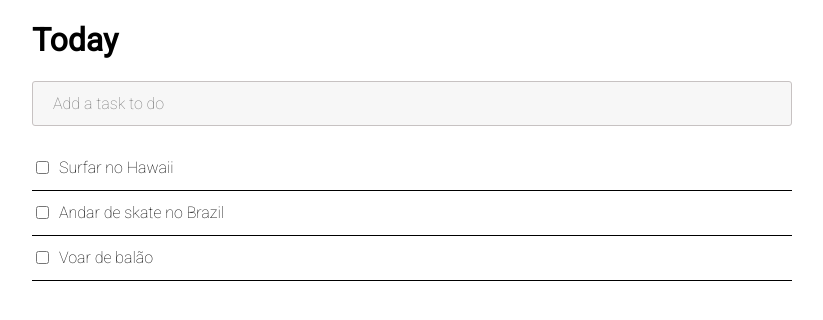
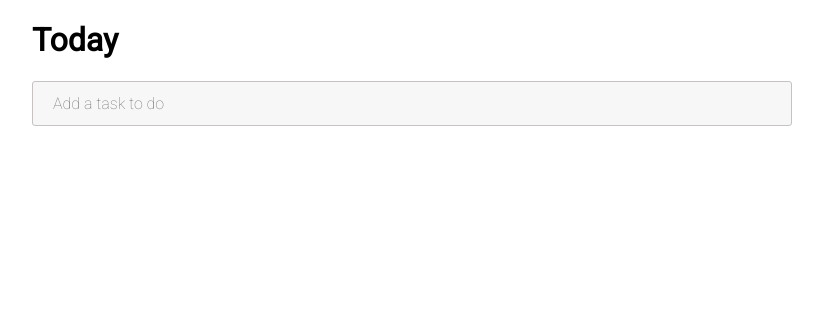
Before and after one commit to luan03/todo-list, a Next.js app: page / in a window 1280 px wide. Shown: the top 320 px of the page, without its empty margins (228-1051 px from the left). Built offline with nearby package versions, Linux system fonts and the light colour scheme.

Commit message:
Be able to check and uncheck a TODO (done/not done)

```diff
--- a/pages/index.tsx
+++ b/pages/index.tsx
@@ -6,28 +6,35 @@ import styles from '../styles/Home.module.css'
 const Home: NextPage = () => {
 
   const [todo, setTodo] = useState('')
+  const [updateTodo, setUpdateTodo] = useState(false);
+  const [list, setList] = useState([]);
 
-  const [list, setList] = useState([
-    { name: 'Surfar no Hawaii', id: 1 },
-    { name: 'Andar de skate no Brazil', id: 2 },
-    { name: 'Voar de balão', id: 3 },
-  ]);
-
-  const addTodo = (event: KeyboardEvent) => {
+  const addTodo = (event: any) => {
 
     if (event.key === 'Enter') {
       const time = new Date().getTime()
 
-      setList([...list, { name: todo, id: time }]);
+      setList([...list, { name: todo, id: time, done: false }]);
 
       setTodo('')
     }
-
   }
 
-  useEffect(() => {
-    console.log('list updated: ', list)
-  }, [list])
+  const toggleTodo = (element: any) => {
+    const id = parseInt(element.getAttribute('for').replace('item-', ''), 10)
+
+    const update = list.find((todo) => {
+      if (todo.id === id) {
+
+        !todo.done ? todo.done = true : todo.done = false;
+
+        return todo
+      }
+    })
+
+    setUpdateTodo(!updateTodo)
+    console.log(updateTodo)
+  }
 
 
   return (
@@ -50,10 +57,9 @@ const Home: NextPage = () => {
           <input type="text" value={todo} name="add" placeholder="Add a task to do" onKeyUp={addTodo} onChange={event => setTodo(event.target.value)} />
         </div>
 
-        {list.map(({ name, id }) => (
-          <div key={`item-${id}`}>
-            <label htmlFor={`item-${id}`} className={styles.item}>
-              <input type="checkbox" id={`item-${id}`} />
+        {list.map(({ name, id, done }) => (
+          <div key={`item-${id}`} className={done ? styles.disabled : ''}>
+            <label htmlFor={`item-${id}`} className={styles.item} onClick={event => toggleTodo(event.target)}>
               {name}
             </label>
           </div>
--- a/styles/Home.module.css
+++ b/styles/Home.module.css
@@ -44,6 +44,14 @@
   margin-right: 10px;
 }
 
+.disabled {
+  color: #d9d3d3;
+}
+
+.disabled label {
+  text-decoration: line-through;
+}
+
 @media (max-width: 600px) {
 
 }
```
